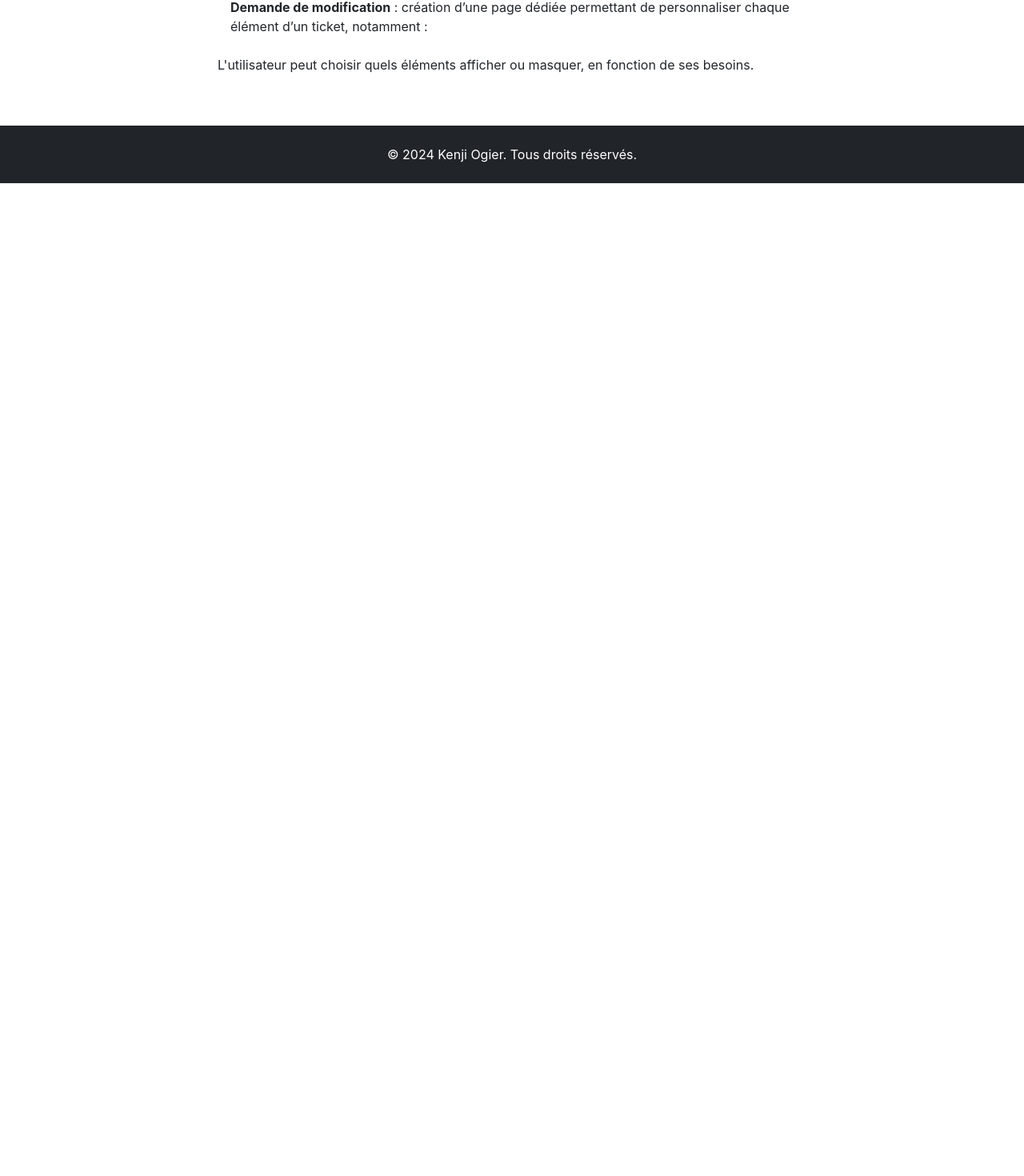
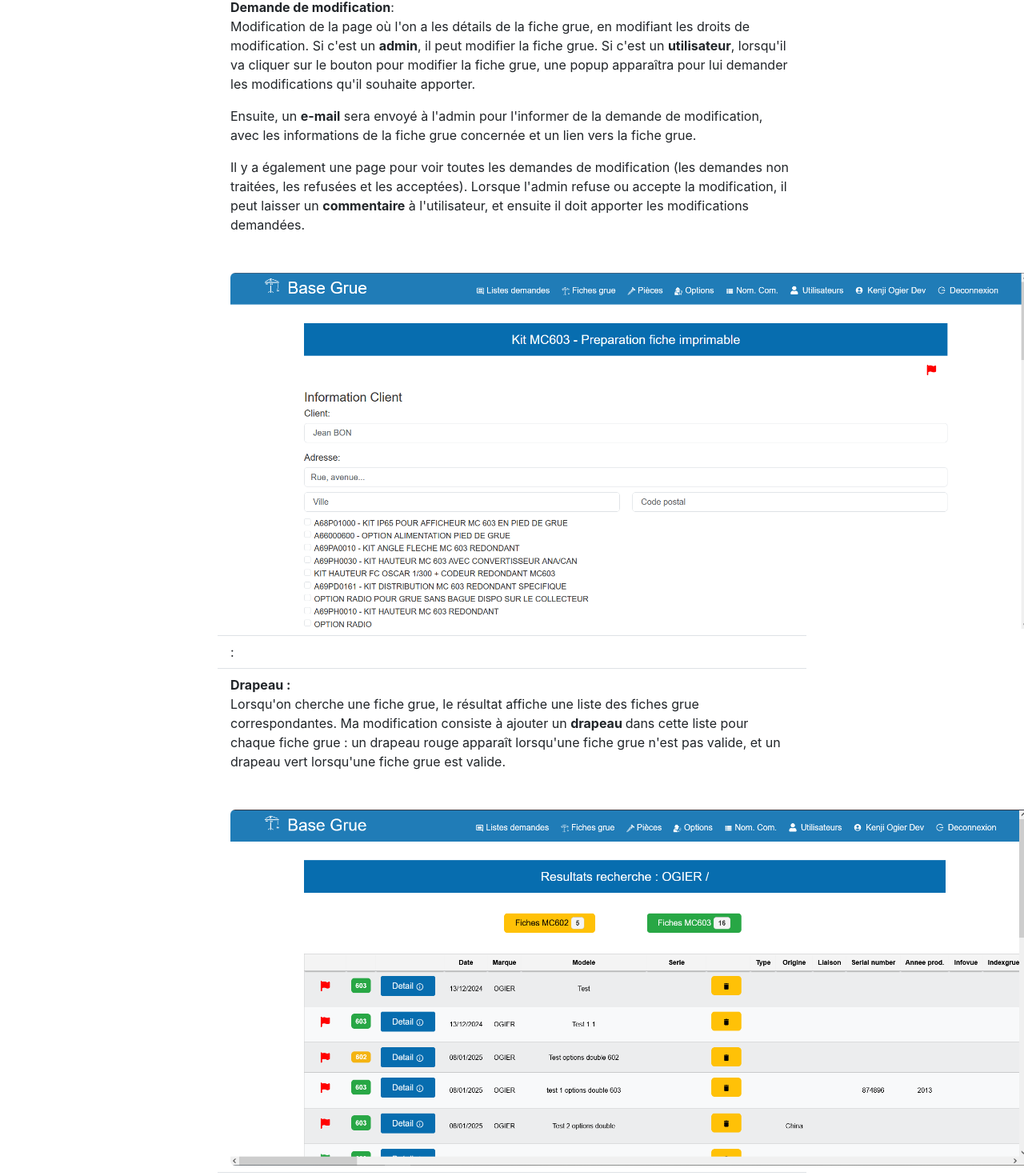
Before and after one commit to Kenji-Or/portfolio, a React (Create React App) app: page /projets/basegrue in a window 1280 px wide. Shown: the part 614-2084 px from the top of the page at 80% size. Before the commit the page ends 843 px from the top, so only its background shows below. Built offline with nearby package versions, Linux system fonts and the light colour scheme.

Commit message:
continuite du detail du projet base grue

```diff
--- a/package.json
+++ b/package.json
@@ -2,6 +2,7 @@
   "name": "mon-portfolio",
   "version": "0.1.0",
   "private": true,
+  "homepage": "https://kenji-or.github.io/portfolio_KenjiOgier/",
   "dependencies": {
     "@testing-library/jest-dom": "^5.17.0",
     "@testing-library/react": "^13.4.0",
--- a/src/App.js
+++ b/src/App.js
@@ -1,14 +1,15 @@
 import React from 'react';
+import { BrowserRouter as Router } from 'react-router-dom';
 import AppRoutes from './routes/Route';
 import Navbar from './components/Navbar';
 import Footer from "./components/Footer";
 function App() {
   return (
-    <div>
+      <>
       <Navbar />
         <AppRoutes />
         <Footer />
-    </div>
+      </>
   );
 }
 
--- a/src/components/Navbar.js
+++ b/src/components/Navbar.js
@@ -5,7 +5,7 @@ import logo from "../assets/images/logo_ko.webp"
 const Navbar = () => {
   return (
       <nav className="navbar navbar-expand-lg navbar-dark bg-dark sticky-top">
-        <Link className="navbar-brand" to="/portfolio_KenjiOgier"><img id='logo' src={logo} alt="logo" /></Link>
+        <Link className="navbar-brand" to="/"><img id='logo' src={logo} alt="logo" /></Link>
         <div className="navbar-collapse collapse" id='navbarNav'>
           <ul className="navbar-nav w-100 d-flex justify-content-around">
             <li className="nav-item">
--- a/src/index.js
+++ b/src/index.js
@@ -6,7 +6,7 @@ import App from './App';
 
 const root = ReactDOM.createRoot(document.getElementById('root'));
 root.render(
-  <BrowserRouter>
+  <BrowserRouter basename={process.env.PUBLIC_URL}>
     <App />
   </BrowserRouter>
 );
--- a/src/pages/Home.js
+++ b/src/pages/Home.js
@@ -27,7 +27,7 @@ const Home = () => {
     {
       year: '2023-2025',
       title: 'Ascorel',
-      description: "Alternance chez Ascorel pendant mes deux années de BTS. C'est une entreprise spécialisée dans l'architecture embarquée, située à Pont-Évêque.",
+      description: "Alternance au sein du bureau d'étude chez Ascorel pendant mes deux années de BTS. C'est une entreprise spécialisée dans l'architecture embarquée, située à Pont-Évêque.",
       image: "https://external-content.duckduckgo.com/iu/?u=https%3A%2F%2Fevent.businessfrance.fr%2Fbauma-munich-en%2Fwp-content%2Fuploads%2Fsites%2F1115%2FLogo-Ascorel.png&f=1&nofb=1&ipt=8e24c93eb5f4b8403b9dce5084cec68374eda04b9137a388841748124af779d8&ipo=images",
     }
   ]
--- a/src/pages/Projets.js
+++ b/src/pages/Projets.js
@@ -5,13 +5,13 @@ import imageBaseGrue from "../assets/images/accueilBaseGrue.png";
 
 const projetsFormation = [
     {
-        date: "17/12/2024",
+        date: "Octobre 2024 - Décembre 2024",
         title: "Développement d'un site intranet",
         img: "/",
         link: "/projets/intranet"
     },
     {
-        date: "17/04/2025",
+        date: "Janvier 2025 - Mars 2025",
         title: "Développement d'une application mobile",
         img: "/",
         link: "/"
@@ -26,13 +26,13 @@ const projetsProfessionnel = [
         link: "/"
     },
     {
-        date: "février 2024 - Décembre 2024",
+        date: "février 2024 - Janvier 2025",
         title: "Base grue",
         img: `${imageBaseGrue}`,
         link: "/projets/basegrue"
     },
     {
-        date: "23/08/2024",
+        date: "Juillet 2024 - Aout 2024",
         title: "POC sur une nouvelle technologie pour afficher des données",
         img: "https://external-content.duckduckgo.com/iu/?u=https%3A%2F%2Fwww.uco.es%2Fatdfiware%2Fimages%2Fdoc%2Fcomunica%2Ftb%2F00-thingboard.png&f=1&nofb=1&ipt=33afd783f731236e25261f952ceab5a6c056b7d0b339d0174cca400b7a55f171&ipo=images",
         link: "/"
--- a/src/pages/allProjets/BaseGrue.js
+++ b/src/pages/allProjets/BaseGrue.js
@@ -1,4 +1,6 @@
 import React from "react";
+import image1 from "../../assets/images/basegruefichegrue.png";
+import drapeauimage from "../../assets/images/drapeaubasegrue.png";
 
 const BaseGrue = () => {
     return (
@@ -13,23 +15,81 @@ const BaseGrue = () => {
                 <div className="row">
                     <div className="col-md-8 offset-md-2">
                         <h2 className="text-secondary text-center mb-4">Description</h2>
-                        <p>Nos systèmes anticollision MC602 et MC603 nécessitent différents capteurs et matériels pour être installés sur les différentes marques et modèles de grues.
-                            C'est pourquoi le site Base Grue a été créé pour permettre de créer, modifier et référencer les fiches grue dont nous avons besoin, avec la possibilité de générer un PDF de la fiche pour la partie compatibilité. Cela simplifie les commandes en permettant d'accéder directement aux détails sans avoir à effectuer de recherches supplémentaires.
+                        <p>Nos systèmes anticollision MC602 et MC603 nécessitent différents capteurs et matériels pour
+                            être installés sur les différentes marques et modèles de grues.
+                            C'est pourquoi le site Base Grue a été créé pour permettre de créer, modifier et référencer
+                            les fiches grue dont nous avons besoin, avec la possibilité de générer un PDF de la fiche
+                            pour la partie compatibilité. Cela simplifie les commandes en permettant d'accéder
+                            directement aux détails sans avoir à effectuer de recherches supplémentaires.
                         </p>
                         <p>
                             Pour ce projet, j’ai apporté de nombreuses modifications :
                         </p>
                         <ul className="list-group list-group-flush">
                             <li className="list-group-item">
-                                <strong>Recherche par numéro de série</strong> : Ajout d'un champ de saisie et de la partie backend pour permettre la recherche d'une fiche grue par numéro de série.
+                                <strong>Recherche par numéro de série</strong> : Ajout d'un champ de saisie et de la
+                                partie backend pour permettre la recherche d'une fiche grue par numéro de série.
                             </li>
                             <li className="list-group-item">
-                                <strong>Demande de modification</strong> : création d’une page dédiée permettant de personnaliser chaque élément d’un ticket, notamment :
+                                <strong>Demande de modification</strong>:
+                                <p>
+                                    Modification de la page où l'on a les détails de la fiche grue, en modifiant les
+                                    droits de modification.
+                                    Si c'est un <strong>admin</strong>, il peut modifier la fiche grue.
+                                    Si c'est un <strong>utilisateur</strong>, lorsqu'il va cliquer sur le bouton pour
+                                    modifier la fiche grue, une popup apparaîtra pour lui demander les modifications
+                                    qu'il souhaite apporter.
+                                </p>
+                                <p>
+                                    Ensuite, un <strong>e-mail</strong> sera envoyé à l'admin pour l'informer de la
+                                    demande de modification, avec les informations de la fiche grue concernée et un lien
+                                    vers la fiche grue.
+                                </p>
+                                <p>
+                                    Il y a également une page pour voir toutes les demandes de modification (les
+                                    demandes non traitées, les refusées et les acceptées).
+                                    Lorsque l'admin refuse ou accepte la modification, il peut laisser
+                                    un <strong>commentaire</strong> à l'utilisateur, et ensuite il doit apporter les
+                                    modifications demandées.
+                                </p>
+                                <div className="text-center mt-5">
+                                    <img
+                                        src={image1}
+                                        alt="Exemple de ticket finalisé"
+                                        className="img-fluid rounded"
+                                        style={{maxWidth: "1000px"}}
+                                    />
+                                </div>
+                            </li>
+                            <li className="list-group-item">
+                                <strong></strong>:
+                            </li>
+                            <li className="list-group-item">
+                                <strong>Drapeau : </strong>
+                                <p>
+                                    Lorsqu'on cherche une fiche grue, le résultat affiche une liste des fiches grue
+                                    correspondantes. Ma modification consiste à ajouter un <strong>drapeau </strong>
+                                    dans cette liste pour chaque fiche grue : un drapeau rouge apparaît lorsqu'une
+                                    fiche grue n'est pas valide, et un drapeau vert lorsqu'une fiche grue est valide.
+                                </p>
+                                <div className="text-center mt-5">
+                                    <img
+                                        src={drapeauimage}
+                                        alt="Exemple de ticket finalisé"
+                                        className="img-fluid rounded"
+                                        style={{maxWidth: "1000px"}}
+                                    />
+                                </div>
+                            </li>
+                            <li className="list-group-item">
+                                <strong>Corrections mineures</strong>:
+                                <p>
+                                    J'ai aussi apporté quelques petites corrections à des bugs mineurs, tels que la
+                                    possibilité de voir son profil en tant qu'utilisateur, le changement de l'adresse
+                                    email Google en adresse professionnelle, fusion de serial et serial number, etc.
+                                </p>
                             </li>
                         </ul>
-                        <p className="mt-3">
-                            L'utilisateur peut choisir quels éléments afficher ou masquer, en fonction de ses besoins.
-                        </p>
                     </div>
                 </div>
             </div>
--- a/src/routes/Route.js
+++ b/src/routes/Route.js
@@ -1,6 +1,5 @@
 import React, {useEffect} from 'react';
-import {  Routes, Route, useLocation} from 'react-router-dom';
-// Importer vos composants de page
+import {Routes, Route, useLocation} from 'react-router-dom';
 import Home from '../pages/Home';
 import Competences from '../pages/Competences';
 import Projets from '../pages/Projets';
@@ -16,9 +15,8 @@ const AppRoutes = () => {
         window.scrollTo(0, 0);
     }, [location.pathname]);
   return (
-
         <Routes>
-            <Route path="/portfolio_KenjiOgier" element={<Home />} />
+            <Route path="/" element={<Home />} />
             <Route path="/competences" element={<Competences />} />
             <Route path="/projets" element={<Projets />} />
                 <Route path="/projets/intranet" element={<Intranet />} />
```
Also changed, not shown: src/assets/images/basegruefichegrue.png (added), src/assets/images/drapeaubasegrue.png (added).
